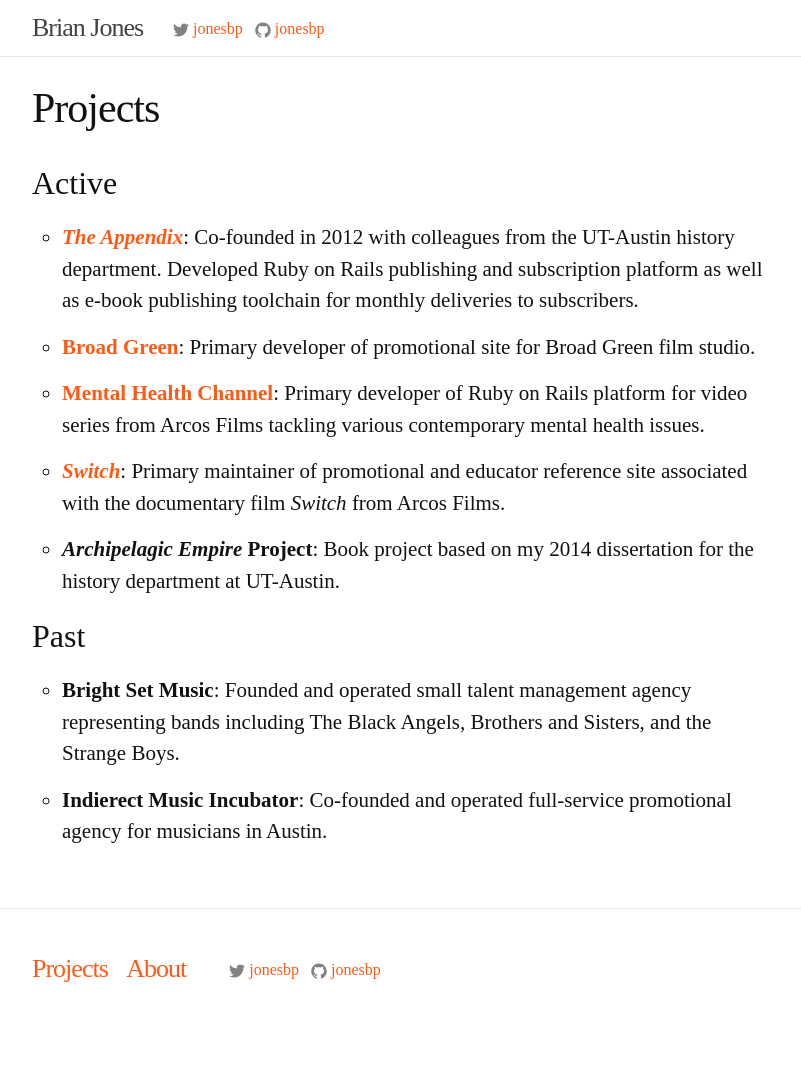
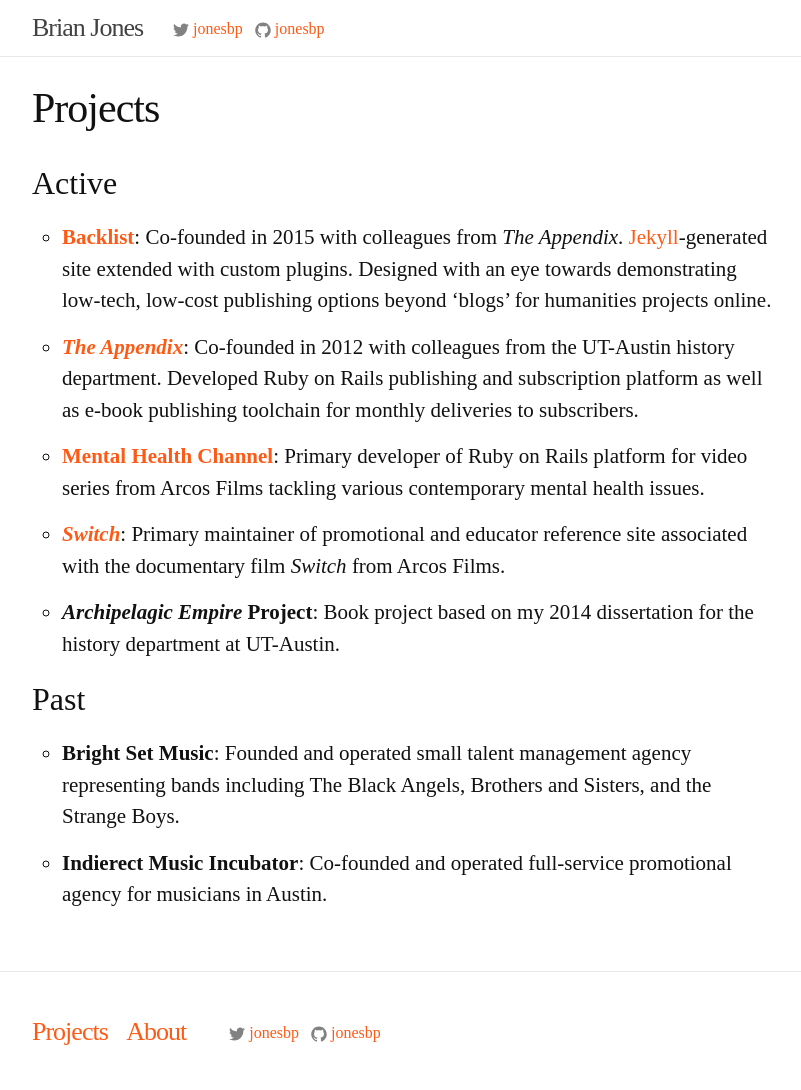
Before and after one commit to jonesbp/brianjon.es, a Jekyll site: the page built from projects.md, in a window 1280 px wide. Shown: the whole page, without its empty margins (238-1039 px from the left). Built offline with Jekyll 4.4.1, drawn with Linux system fonts in a browser that asks for light colours; comment, search, counter and statistics services are not loaded; before the commit the page ends 1027 px from its top, so only the background shows below that.

Commit message:
Updated projects page

```diff
--- a/projects.md
+++ b/projects.md
@@ -6,8 +6,8 @@
 
 ## Active
 
+- [**Backlist**](http://backlist.cc): Co-founded in 2015 with colleagues from _The Appendix_. [Jekyll](http://jekyllrb.com)-generated site extended with custom plugins. Designed with an eye towards demonstrating low-tech, low-cost publishing options beyond ‘blogs’ for humanities projects online.
 - [**_The Appendix_**](http://theappendix.net): Co-founded in 2012 with colleagues from the UT-Austin history department. Developed Ruby on Rails publishing and subscription platform as well as e-book publishing toolchain for monthly deliveries to subscribers.
-- [**Broad Green**](http://broadgreen.com): Primary developer of promotional site for Broad Green film studio.
 - [**Mental Health Channel**](http://mentalhealthchannel.tv): Primary developer of Ruby on Rails platform for video series from Arcos Films tackling various contemporary mental health issues.
 - [**_Switch_**](http://switchenergyproject.com): Primary maintainer of promotional and educator reference site associated with the documentary film _Switch_ from Arcos Films.
 - **_Archipelagic Empire_ Project**: Book project based on my 2014 dissertation for the history department at UT-Austin.
```
